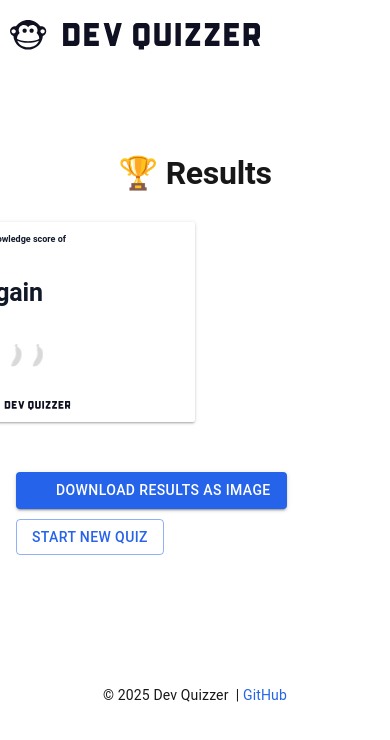
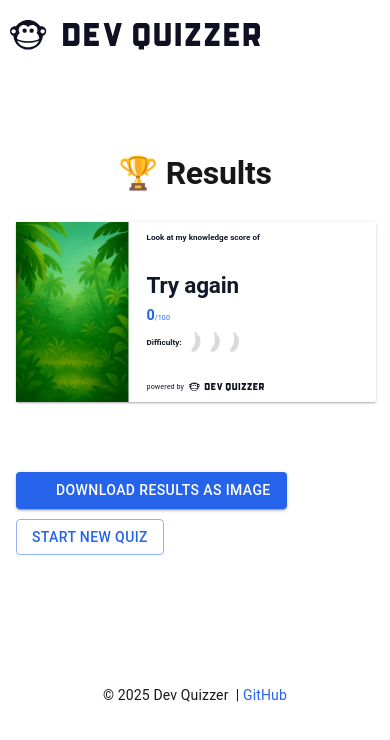
Before and after one commit to Mazurofficial/dev-quizzer-next-app, a Next.js app: page /results in a window 390 px wide. Shown: the top 740 px of the page. Built offline with nearby package versions, Linux system fonts and the light colour scheme; some icons are missing; what @mui/material-nextjs would draw is missing.

Commit message:
Update Results.module.scss

```diff
--- a/src/features/quiz/ui/Results/Results.module.scss
+++ b/src/features/quiz/ui/Results/Results.module.scss
@@ -1,5 +1,7 @@
 .results {
     width: 100%;
+    display: flex;
+    flex-direction: column;
 }
 
 
@@ -154,7 +156,7 @@
 @media screen and (max-width: 500px) {
 
     .resultsShareBanner {
-        transform: scale(0.5);
+        transform: scale(0.45);
         margin-bottom: -150px;
     }
 
```
